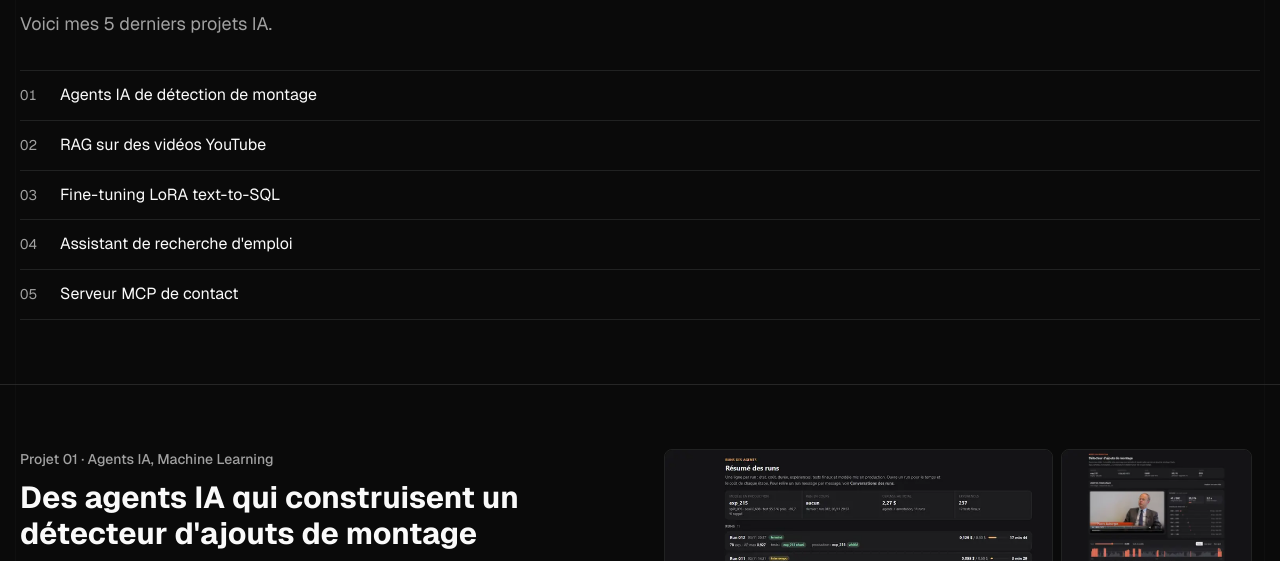
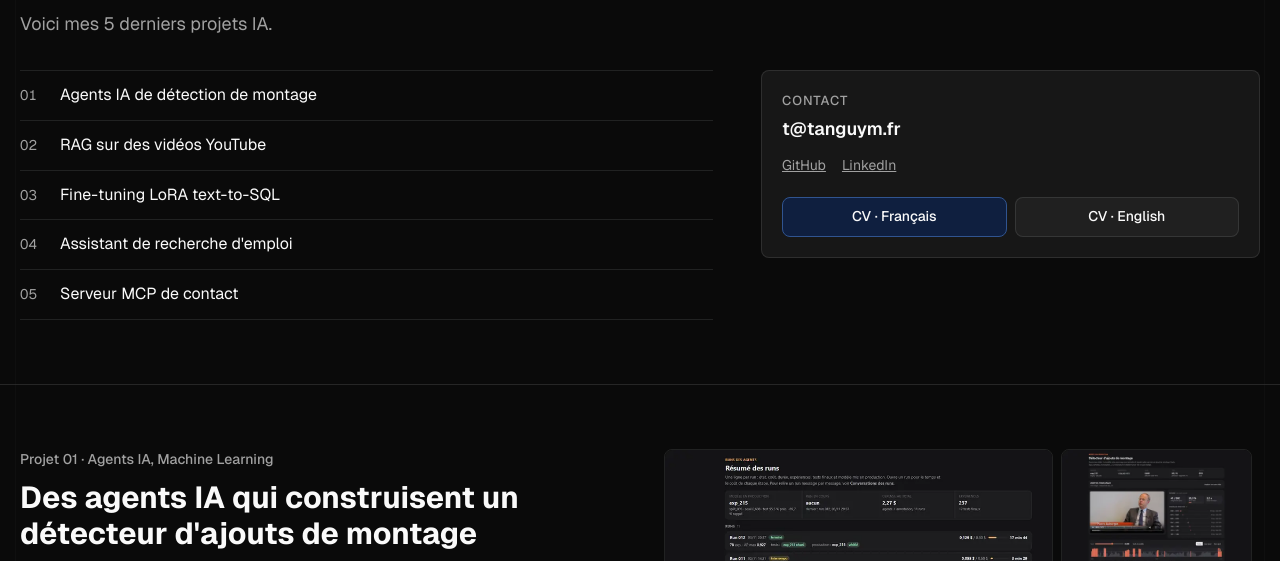
Before and after one commit to tangmomb/portfolio_ia, a plain HTML site: page index.html in a window 1280 px wide. Shown: the part 162-723 px from the top of the page. Drawn offline with Linux system fonts and the light colour scheme.

Commit message:
Ajouter les CV au bloc contact

```diff
--- a/index.html
+++ b/index.html
@@ -35,6 +35,7 @@
           <p class="eyebrow">Tanguy Mombert · Ingénieur IA junior</p>
           <h1>Bonjour</h1>
           <p class="lead">Voici mes 5 derniers projets IA.</p>
+          <div class="hero-links">
             <nav class="summary" aria-label="Projets">
               <a href="#agents"
                 ><span>01</span> Agents IA de détection de montage</a
@@ -44,6 +45,30 @@
               <a href="#assistant"><span>04</span> Assistant de recherche d'emploi</a>
               <a href="#mcp"><span>05</span> Serveur MCP de contact</a>
             </nav>
+
+            <aside class="contact-card" aria-label="Contact et curriculum vitae">
+              <p class="contact-card-title">Contact</p>
+              <a class="contact-email" href="mailto:t@tanguym.fr">t@tanguym.fr</a>
+              <div class="contact-card-links">
+                <a
+                  href="https://github.com/tangmomb"
+                  target="_blank"
+                  rel="noopener noreferrer"
+                  >GitHub</a
+                >
+                <a
+                  href="https://www.linkedin.com/in/tanguy-mombert-a68b81159/"
+                  target="_blank"
+                  rel="noopener noreferrer"
+                  >LinkedIn</a
+                >
+              </div>
+              <div class="cv-links">
+                <a class="button button-accent" href="assets/cv/cv-TanguyMombert-IA.pdf" target="_blank">CV · Français</a>
+                <a class="button" href="assets/cv/cv-TanguyMombert-IA-english.pdf" target="_blank">CV · English</a>
+              </div>
+            </aside>
+          </div>
         </div>
       </header>
 
--- a/styles.css
+++ b/styles.css
@@ -210,9 +210,16 @@ h2 {
 }
 
 /* Sommaire */
+.hero-links {
+  display: grid;
+  grid-template-columns: minmax(0, 1fr) minmax(17rem, 0.72fr);
+  gap: 3rem;
+  margin-top: 2rem;
+  align-items: start;
+}
+
 .summary {
   display: grid;
-  margin-top: 2rem;
   border-top: 1px solid var(--border);
 }
 
@@ -233,6 +240,56 @@ h2 {
   color: var(--muted);
   font-size: 0.875rem;
   font-variant-numeric: tabular-nums;
+}
+
+.contact-card {
+  padding: 1.25rem;
+  border: 1px solid var(--border);
+  border-radius: var(--radius);
+  background: var(--card);
+}
+
+.contact-card-title {
+  margin-bottom: 0.25rem;
+  color: var(--muted);
+  font-size: 0.8125rem;
+  font-weight: 500;
+  text-transform: uppercase;
+  letter-spacing: 0.08em;
+}
+
+.contact-email {
+  display: inline-block;
+  font-size: 1.125rem;
+  font-weight: 600;
+  text-decoration: none;
+}
+
+.contact-email:hover,
+.contact-card-links a:hover {
+  color: var(--muted);
+}
+
+.contact-card-links {
+  display: flex;
+  gap: 1rem;
+  margin-top: 0.75rem;
+}
+
+.contact-card-links a {
+  color: var(--muted);
+  font-size: 0.875rem;
+}
+
+.cv-links {
+  display: flex;
+  flex-wrap: wrap;
+  gap: 0.5rem;
+  margin-top: 1.25rem;
+}
+
+.cv-links .button {
+  flex: 1 1 8rem;
 }
 
 /* Mosaïques */
@@ -761,6 +818,11 @@ html:has(.lightbox[open]) {
 }
 
 @media (max-width: 960px) {
+  .hero-links {
+    grid-template-columns: minmax(0, 1fr);
+    gap: 1.5rem;
+  }
+
   .project-media {
     height: auto;
     min-height: 0;
```
Also changed, not shown: 2 other files. Lines whose indentation alone changed are shown as unchanged.
